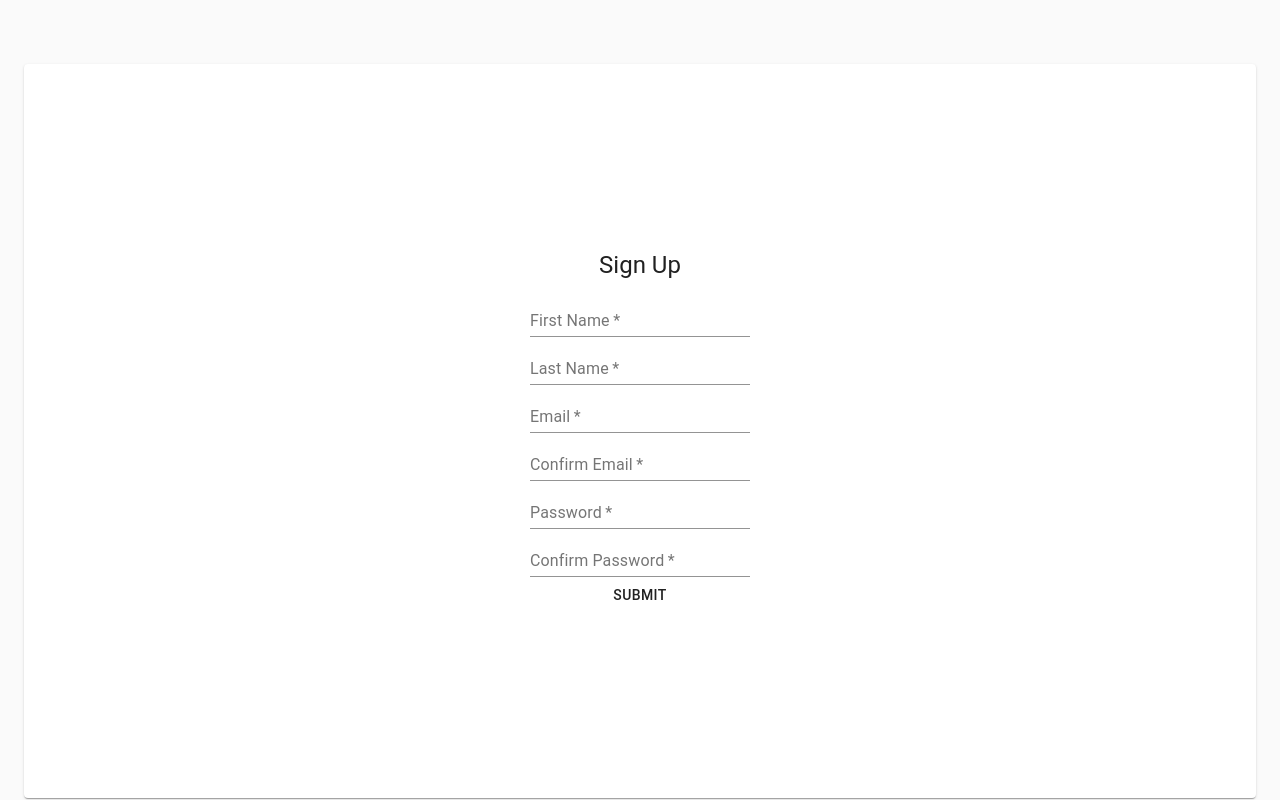
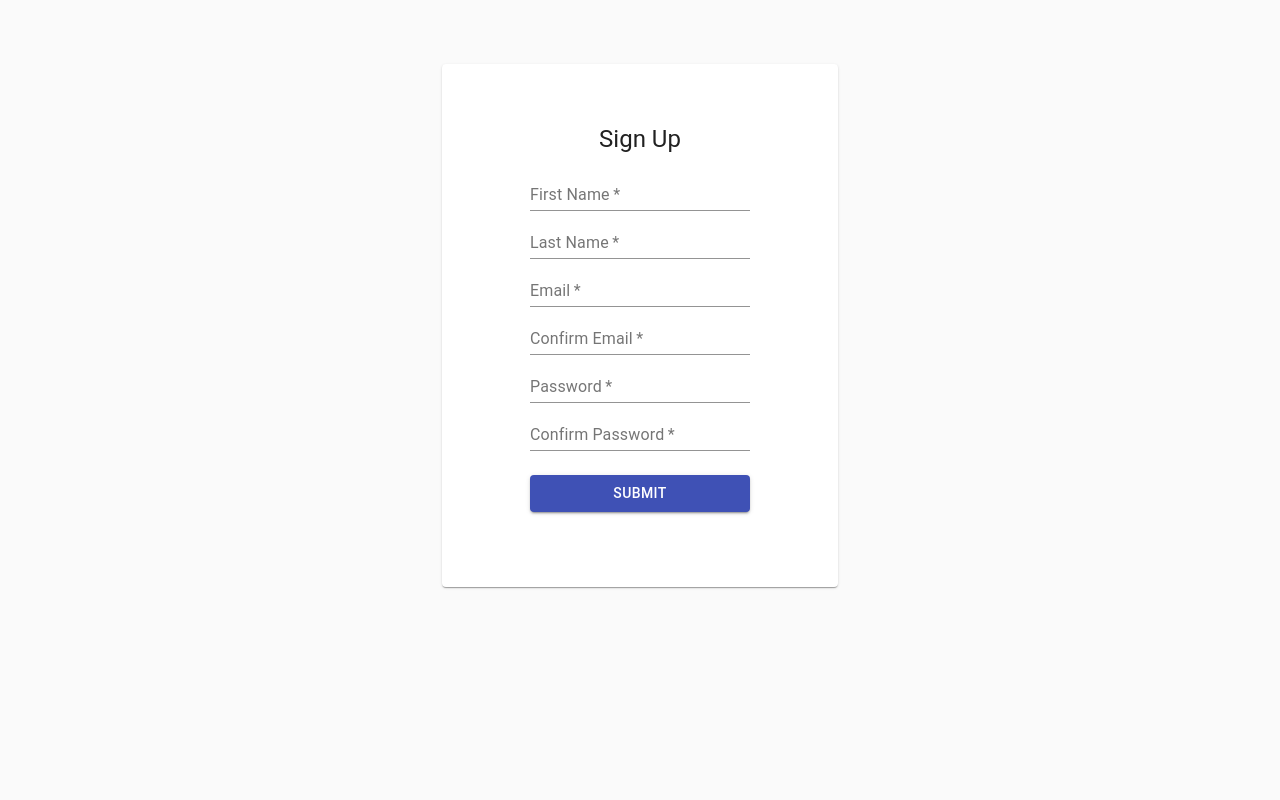
Before and after one commit to lambdax-enteprise-device/frontend, a React (Create React App) app: page /signup in a window 1280 px wide. Built offline with nearby package versions, Linux system fonts and the light colour scheme.

Commit message:
fixed paper prop to reduce size

```diff
--- a/src/components/auth/SignUp.js
+++ b/src/components/auth/SignUp.js
@@ -26,10 +26,6 @@ const useStyles = makeStyles(theme => ({
     flexDirection: "column",
     alignItems: "center",
     padding: "15%"
-  },
-  avatar: {
-    margin: theme.spacing(1),
-    backgroundColor: theme.palette.secondary.main
   },
   form: {
     // width: "100%", // Fix IE 11 issue.
@@ -86,7 +82,7 @@ const SignupForm = () => {
     }
   });
   return (
-    <Container component="main" maxWidth="s">
+    <Container component="main" maxWidth="xs">
       <CssBaseline />
       <Paper className={classes.paper}>
         <Typography component="h1" variant="h5">
@@ -164,7 +160,15 @@ const SignupForm = () => {
           {formik.touched.confirmPassword && formik.errors.confirmPassword ? (
             <div>{formik.errors.confirmPassword}</div>
           ) : null}
-          <Button type="submit">Submit</Button>
+          <Button
+            type="submit"
+            className={classes.submit}
+            fullWidth
+            variant="contained"
+            color="primary"
+          >
+            Submit
+          </Button>
         </form>
       </Paper>
     </Container>
```
